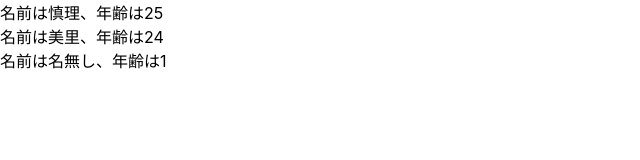
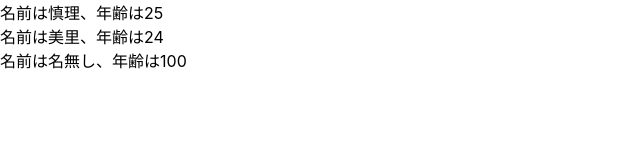
Before and after one commit to bcn0024/practice-udemy-react-redux-crud-application, a React (Create React App) app: page / in a window 1280 px wide. Shown: the top 160 px of the page, without its empty margins (0-640 px from the left). Built offline with nearby package versions, Linux system fonts and the light colour scheme.

Commit message:
prop-types

```diff
--- a/src/App.js
+++ b/src/App.js
@@ -1,5 +1,6 @@
 import React, { Component } from 'react';
 // Reactはjsxを使う時にトランスパイルするのに必要になる
+import PropTypes from 'prop-types';
 
 // 🌸propsとはコンポーネントの属性のこと ex)props.nameやprop.ageなどあるデータ(文字列、配列、オブジェクトなど)の属性を参照できるもの、{}で渡す。
 
@@ -7,9 +8,9 @@ import React, { Component } from 'react';
 class App extends Component {
   render() {
     const profiles = [
-      { name: '慎理', age: '25'},
-      { name: '美里', age: '24'},
-      { name: '名無し' }
+      { name: '慎理', age: 25},
+      { name: '美里', age: 24},
+      { name: '名無し', age: 100}
     ]
     return (
       <React.Fragment>
@@ -25,9 +26,11 @@ const User = (props) => {
 return <div>名前は{props.name}、年齢は{props.age}</div>
 }
 
-// propsを受け取るコンポーネントに表示するデフォルトなどに使用できる
-User.defaultProps = {
-  age: 1
+// 🌸propsの型の定義・・・大規模なコンポーネントだと型がわかりにくくなるため🌸
+User.propTypes = {
+  name: PropTypes.string,
+  age: PropTypes.number.isRequired
+  // 🌸isRequired で 必須項目になる
 }
 
 export default App;
```
